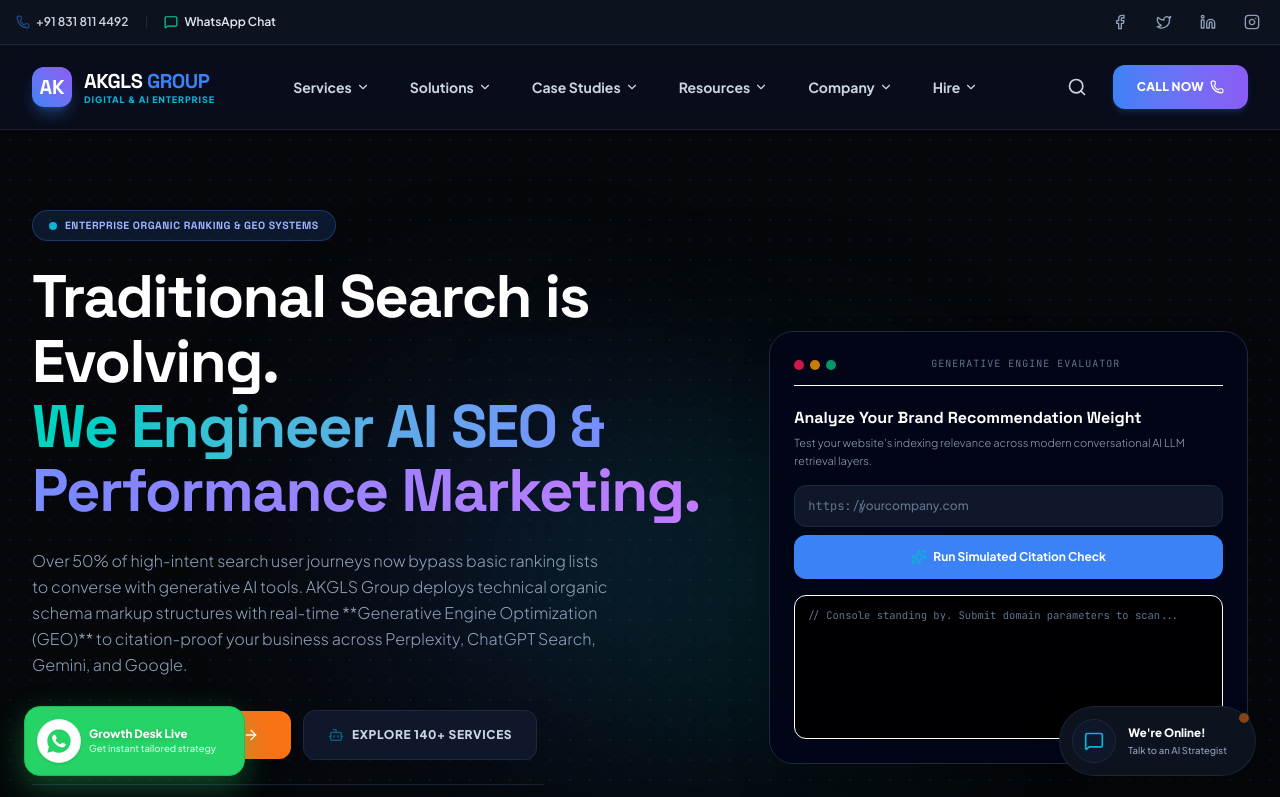
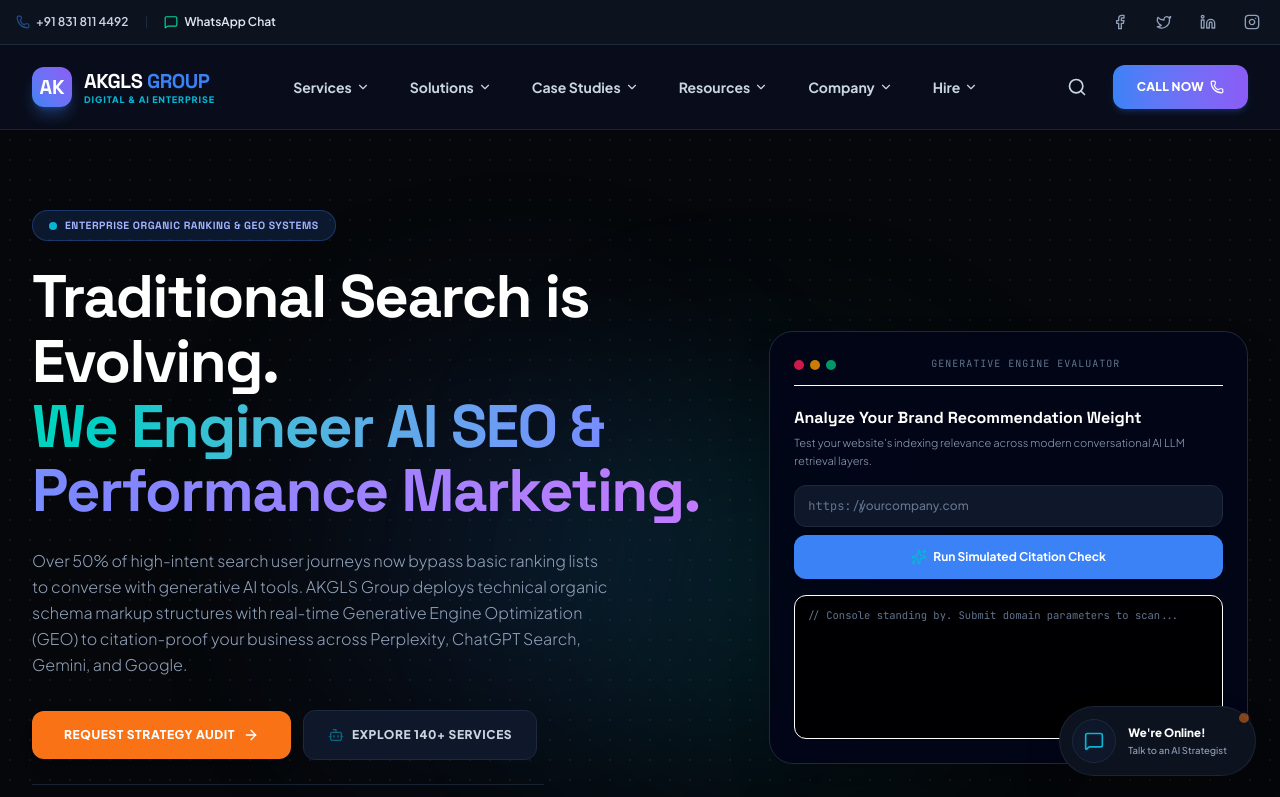
Before and after one commit to akglsgroup/AKGLS-Group, a React (Vite) app: page / in a window 1280 px wide. Shown: the top 797 px of the page. Built offline with nearby package versions, Linux system fonts and the light colour scheme.

Commit message:
feat(seo): add expert hiring routes and sitemap
- Add meta data for SEO, PPC, and AI SEO expert hiring pages
- Standardize sitemap URLs with trailing slashes
- Remove WhatsApp widget component

```diff
--- a/src/App.tsx
+++ b/src/App.tsx
@@ -13,7 +13,6 @@
 import RoiCalculator from './components/RoiCalculator';
 import ContentAnalyzer from './components/ContentAnalyzer';
 import Chatbox from './components/Chatbox';
-import WhatsAppWidget from './components/WhatsAppWidget';
 import GeoServicesPage from './components/GeoServicesPage';
 import SeoServicesPage from './components/SeoServicesPage';
 import TechnicalSeoPage from './components/TechnicalSeoPage';
@@ -985,6 +984,31 @@
       title: "Hire WordPress Developer | Dedicated WordPress Development Services | AKGLS Group",
       description: "Hire expert WordPress developers from AKGLS Group for custom WordPress development, WooCommerce, Elementor, speed optimization, SEO-friendly websites & AI-ready WordPress solutions.",
       canonical: "https://akglsgroup.com/hire-wordpress-developer/"
+    },
+    'hire-seo-expert': {
+      title: "Hire SEO Expert | Dedicated Search Engine Optimization Experts | AKGLS Group",
+      description: "Hire vetted dedicated SEO experts and search engineers from AKGLS Group. Scale your organic traffic, improve rankings, and drive organic revenue.",
+      canonical: "https://akglsgroup.com/hire-seo-expert/"
+    },
+    'hire-ppc-expert': {
+      title: "Hire PPC Expert | Google Ads Specialist for Hire | AKGLS Group",
+      description: "Hire expert PPC specialists and Google Ads consultants from AKGLS Group. Optimize your campaign structures, improve ROAS, and stop ad budget waste.",
+      canonical: "https://akglsgroup.com/hire-ppc-expert/"
+    },
+    'hire-ai-seo-expert': {
+      title: "Hire AI SEO Expert | Generative Engine Optimization Analysts | AKGLS Group",
+      description: "Hire dedicated AI SEO and GEO experts from AKGLS Group. Optimize your website structure and schemas to rank in Perplexity, ChatGPT Search, and Gemini.",
+      canonical: "https://akglsgroup.com/hire-ai-seo-expert/"
+    },
+    'hire-content-writer': {
+      title: "Hire SEO Content Copywriter | Dedicated Blog & Copywriting Experts | AKGLS Group",
+      description: "Hire experienced copywriters and SEO semantic content planners from AKGLS Group to craft landing pages, detailed blogs, and user guides.",
+      canonical: "https://akglsgroup.com/hire-content-writer/"
+    },
+    'hire-link-building-expert': {
+      title: "Hire Link Building Specialist | Dedicated Outreach Specialists | AKGLS Group",
+      description: "Hire expert link builders and outreach strategists from AKGLS Group to secure highly authoritative white-hat backlinks and boost domain ratings.",
+      canonical: "https://akglsgroup.com/hire-link-building-expert/"
     }
   };
 
@@ -1737,7 +1761,7 @@
               <span>Enterprise organic ranking & geo systems</span>
             </div>
 
-            <h1 className="text-4.5xl sm:text-5xl md:text-5.5xl lg:text-6xl font-extrabold font-display leading-[1.08] tracking-tight">
+            <h1 className="text-3xl sm:text-5xl md:text-6xl font-extrabold font-display leading-[1.12] sm:leading-[1.08] tracking-tight">
               Traditional Search is Evolving. <br />
               <span className="text-transparent bg-clip-text bg-gradient-to-r from-teal-400 via-indigo-400 to-purple-400">
                 We Engineer AI SEO & Performance Marketing.
@@ -1745,7 +1769,7 @@
             </h1>
 
             <p className="text-slate-400 text-sm md:text-base font-light leading-relaxed max-w-xl">
-              Over 50% of high-intent search user journeys now bypass basic ranking lists to converse with generative AI tools. AKGLS Group deploys technical organic schema markup structures with real-time **Generative Engine Optimization (GEO)** to citation-proof your business across Perplexity, ChatGPT Search, Gemini, and Google.
+              Over 50% of high-intent search user journeys now bypass basic ranking lists to converse with generative AI tools. AKGLS Group deploys technical organic schema markup structures with real-time Generative Engine Optimization (GEO) to citation-proof your business across Perplexity, ChatGPT Search, Gemini, and Google.
             </p>
 
             <div className="flex flex-col sm:flex-row items-stretch sm:items-center gap-3 pt-2">
@@ -2927,9 +2951,6 @@
       {/* CORE INTEGRATION CHAT HELPER CHATBOX */}
       <Chatbox />
 
-      {/* GLOBAL DYNAMIC PRE-FILLED WHATSAPP FLOATING BUTTON */}
-      <WhatsAppWidget currentPage={currentPage} />
-
     </div>
   );
 }
--- a/src/components/WhatsAppWidget.tsx
+++ b/src/components/WhatsAppWidget.tsx
@@ -89,54 +89,5 @@
 }
 
 export default function WhatsAppWidget({ currentPage }: WhatsAppWidgetProps) {
-  const message = getWhatsAppMessage(currentPage);
-  const encodedMessage = encodeURIComponent(message);
-  const link = `https://wa.me/918318114492?text=${encodedMessage}`;
-
-  return (
-    <div className="fixed bottom-20 md:bottom-6 left-6 z-50 font-sans pointer-events-auto">
-      <motion.a
-        href={link}
-        target="_blank"
-        rel="noopener noreferrer"
-        referrerPolicy="no-referrer"
-        initial={{ scale: 0.85, opacity: 0 }}
-        animate={{ scale: 1, opacity: 1 }}
-        whileHover={{ scale: 1.05 }}
-        whileTap={{ scale: 0.95 }}
-        className="flex items-center gap-2 bg-[#25D366] hover:bg-[#20ba5a] text-white p-3 rounded-full md:rounded-2xl shadow-[0_10px_30px_rgba(37,211,102,0.35)] cursor-pointer border border-[#1ebd53] relative group/wa"
-        id="global-whatsapp-float-widget"
-      >
-        {/* Pulsing indicator ring */}
-        <span className="absolute -inset-1 rounded-full md:rounded-2xl border-2 border-[#25D366]/40 animate-ping pointer-events-none opacity-75" />
-
-        {/* Brand green WhatsApp SVG Icon */}
-        <div className="w-11 h-11 rounded-full bg-white flex items-center justify-center shrink-0 shadow-sm border border-[#12913e]/10">
-          <svg
-            xmlns="http://www.w3.org/2000/svg"
-            viewBox="0 0 24 24"
-            fill="none"
-            stroke="currentColor"
-            strokeWidth="0"
-            className="w-7 h-7 text-[#25D366]"
-          >
-            <path
-              fill="#25D366"
-              d="M12.004 2C6.48 2 2 6.48 2 12.004c0 1.764.457 3.49 1.33 5.01L2 22l5.09-1.312a9.927 9.927 0 004.91 1.316c5.524 0 10.004-4.48 10.004-10.004c0-5.524-4.48-10.004-10.004-10.004z"
-            />
-            <path
-              fill="#FFF"
-              d="M17.16 14.336c-.284-.143-1.684-.83-1.947-.927-.263-.09-.453-.142-.642.143-.19.284-.734.925-.9 1.114-.165.188-.332.213-.616.07a7.785 7.785 0 01-2.285-1.41c-.88-.785-1.474-1.753-1.647-2.037-.17-.284-.018-.437.123-.578.128-.127.284-.332.427-.497.143-.166.19-.284.284-.474.095-.19.047-.355-.024-.497-.07-.142-.642-1.545-.88-2.112-.23-.556-.466-.48-.642-.488h-.548c-.19 0-.497.07-.757.355-.262.284-1 .978-1 2.385s1.023 2.766 1.166 2.956c.143.19 2.015 3.076 4.88 4.316.682.295 1.215.47 1.63.601.685.218 1.309.187 1.803.113.55-.082 1.683-.687 1.92-1.35.237-.662.237-1.23.165-1.35-.07-.12-.26-.19-.544-.332z"
-            />
-          </svg>
-        </div>
-
-        {/* Text and status info - hidden on mobile, beautiful display on desktop */}
-        <div className="pr-4 hidden md:block text-left text-white max-w-[170px]">
-          <p className="text-[11.5px] font-black leading-tight drop-shadow-sm">Growth Desk Live</p>
-          <p className="text-[9.5px] text-emerald-100 font-medium leading-tight mt-0.5 whitespace-nowrap truncate">Get instant tailored strategy</p>
-        </div>
-      </motion.a>
-    </div>
-  );
+  return null;
 }
```
Also changed, not shown: 1 other file (tests, documents, lock files or other folders).
